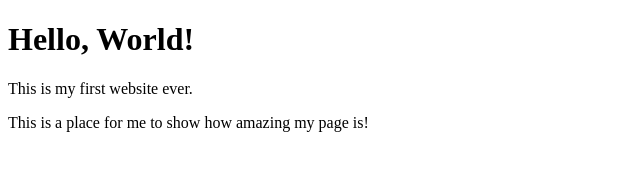
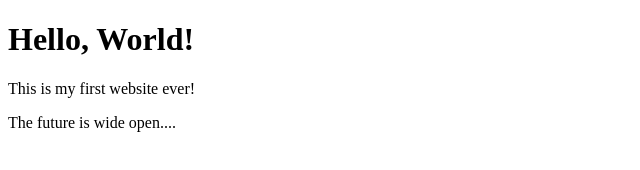
Before and after one commit to weinri12/first-time-load, a plain HTML site: page index.html in a window 1280 px wide. Shown: the whole page, without its empty margins (0-640 px from the left). Drawn offline with Linux system fonts and the light colour scheme.

Commit message:
Changed the wording for specifics

```diff
--- a/index.html
+++ b/index.html
@@ -3,12 +3,12 @@
   <head>
     <meta charset="UTF-8" />
     <meta name="viewport" content="width=device-width, initial-scale=1.0" />
-    <title>Hello World</title>
+    <title>Hello World!</title>
   </head>
 
   <body>
     <h1>Hello, World!</h1>
-    <p>This is my first website ever.</p>
-    <p>This is a place for me to show how amazing my page is!</p>
+    <p>This is my first website ever!</p>
+    <p>The future is wide open....</p>
   </body>
 </html>
```
